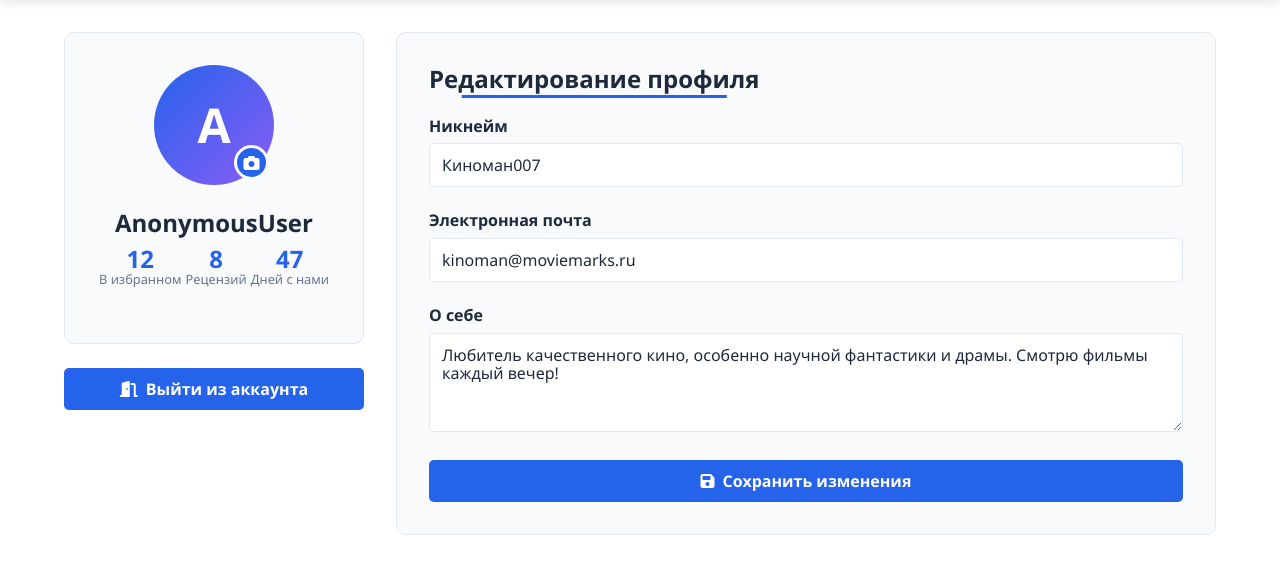
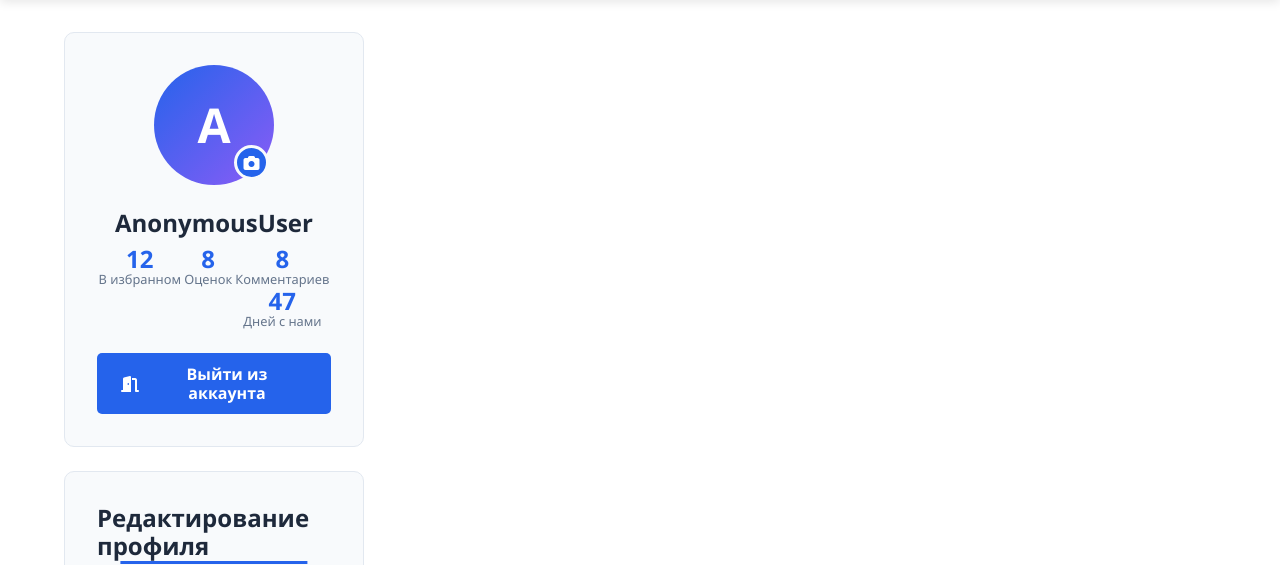
Before and after one commit to 1nazar1l/moviesSite, a Django app: page /profile/ in a window 1280 px wide. Shown: the part 80-645 px from the top of the page. Run offline with Django 5.2, Linux system fonts and the light colour scheme; parts of the project's set-up code (start-up, migrations or seed data) failed here and were passed over; some libraries are stand-ins or nearby versions.

Commit message:
Добавил блок для дополнительной информации на странице пользователя

```diff
--- a/website/mainSite/templates/main/profile.html
+++ b/website/mainSite/templates/main/profile.html
@@ -70,8 +70,11 @@
                     </div>
                     <div class="stat">
                         <div class="stat-value" id="reviewsCount">8</div>
-                        <div class="stat-label">Рецензий</div>
+                        <div class="stat-label">Оценок</div>
                     </div>
+                    <div class="stat">
+                        <div class="stat-value" id="reviewsCount">8</div>
+                        <div class="stat-label">Комментариев</div>
                     <div class="stat">
                         <div class="stat-value" id="activityDays">47</div>
                         <div class="stat-label">Дней с нами</div>
```
